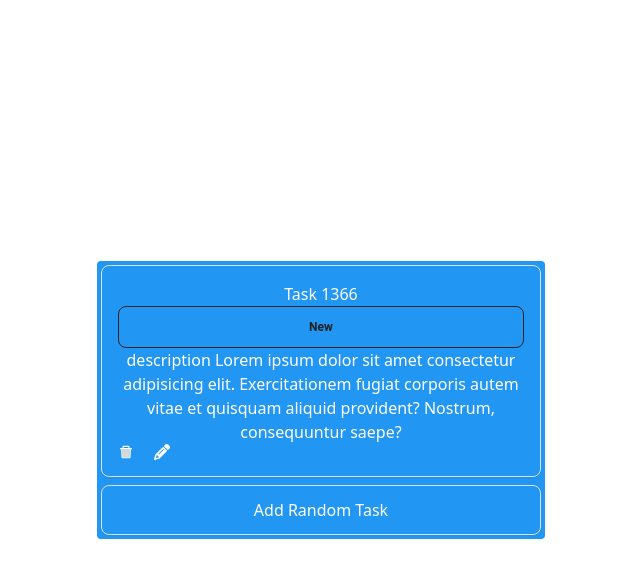
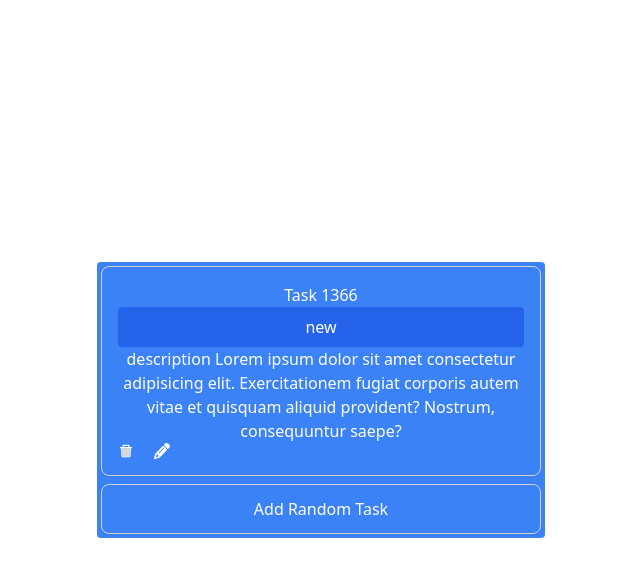
Before and after one commit to noamick/Task_manager, a React app in the folder tasks-manager/: page / in a window 1280 px wide. Both pictures are taken after a click on the button "Add Random Task". Shown: the top 578 px of the page, without its empty margins (319-959 px from the left). Built offline with nearby package versions, Linux system fonts and the light colour scheme; the HTML template or start-up script is replaced by a standard one.

Commit message:
Add MenuItem

```diff
--- a/tasks-manager/package.json
+++ b/tasks-manager/package.json
@@ -10,7 +10,7 @@
     "preview": "vite preview"
   },
   "dependencies": {
-    "@material-tailwind/react": "^2.1.10",
+    "@headlessui/react": "^2.2.4",
     "react": "18.2",
     "react-dom": "18.2",
     "react-icons": "^5.5.0"
--- a/tasks-manager/src/components/TaskStatusBtn.tsx
+++ b/tasks-manager/src/components/TaskStatusBtn.tsx
@@ -1,23 +1,34 @@
 import { useTaskContext } from '../contexts/TasksContext';
-import { Button, Menu, MenuHandler, MenuItem, MenuList } from '@material-tailwind/react';
 import type { Task } from '../types/Task';
 import { TaskStatus } from '../types/TasksStatus';
+import { Menu, MenuButton, MenuItem, MenuItems } from '@headlessui/react';
 
 const TaskStatusButton = ({ task }: { task: Task }) => {
     const { updateStatus } = useTaskContext();
 
     return (
-        <Menu>
-            <MenuHandler>
-                <Button variant="outlined" className="capitalize" >{task.status}</Button>
-            </MenuHandler>
-            <MenuList>
-                <MenuItem type='button' onClick={() => updateStatus(task.id, TaskStatus.new)}><span>new</span></MenuItem>
-                <MenuItem onClick={() => updateStatus('in progres')}>in progres</MenuItem>
-                <MenuItem>finished</MenuItem>
-            </MenuList>
+        <Menu as="div" className="relative inline-block text-left">
+            <MenuButton className="inline-flex justify-center w-full px-4 py-2 bg-blue-600 text-white rounded">
+                {task.status}
+            </MenuButton>
+            <MenuItems
+                anchor="bottom start"
+                className="absolute mt-2 w-56 origin-top-left bg-white border border-gray-200 divide-y divide-gray-100 rounded shadow-lg focus:outline-none"
+            >
+                {Object.values(TaskStatus).map((val: TaskStatus) => (
+                    <MenuItem key={val}>
+                        <button
+                            onClick={() => updateStatus(task.id, val)}
+                            className="block w-full px-4 py-2 text-sm text-gray-700 data-[focus]:bg-blue-500 data-[focus]:text-white"
+                        >
+                            {val}
+                        </button>
+                    </MenuItem>
+
+                ))}
+
+            </MenuItems>
         </Menu>
-
     );
 };
 
--- a/tasks-manager/src/main.tsx
+++ b/tasks-manager/src/main.tsx
@@ -3,14 +3,11 @@ import { createRoot } from 'react-dom/client'
 import './index.css'
 import App from './App.tsx'
 import { TasksProvider } from './contexts/TasksContext.tsx'
-import { ThemeProvider } from '@material-tailwind/react'
 
 createRoot(document.getElementById('root')!).render(
   <StrictMode>
     <TasksProvider>
-      <ThemeProvider>
-        <App />
-      </ThemeProvider>
+      <App />
     </TasksProvider>
   </StrictMode>,
 )
--- a/tasks-manager/src/types/TasksStatus.ts
+++ b/tasks-manager/src/types/TasksStatus.ts
@@ -1,5 +1,5 @@
 export enum TaskStatus {
     new = 'new',
-    inProgres = 'inProgres',
+    inProgress = 'inProgress',
     finished = 'finished',
 }
--- a/tasks-manager/tailwind.config.js
+++ b/tasks-manager/tailwind.config.js
@@ -1,12 +1,7 @@
-const withMT = require("@material-tailwind/react/utils/withMT");
-
-module.exports = withMT({
-  content: [
-    "./src/**/*.{js,jsx,ts,tsx}",
-    "./node_modules/@material-tailwind/react/**/*.{js,jsx,ts,tsx}"
-  ],
+module.exports = {
+  content: ["./src/**/*.{js,jsx,ts,tsx}"],
   theme: {
     extend: {},
   },
   plugins: [],
-});
+};
```
Also changed, not shown: 1 other file (tests, documents, lock files or other folders).
